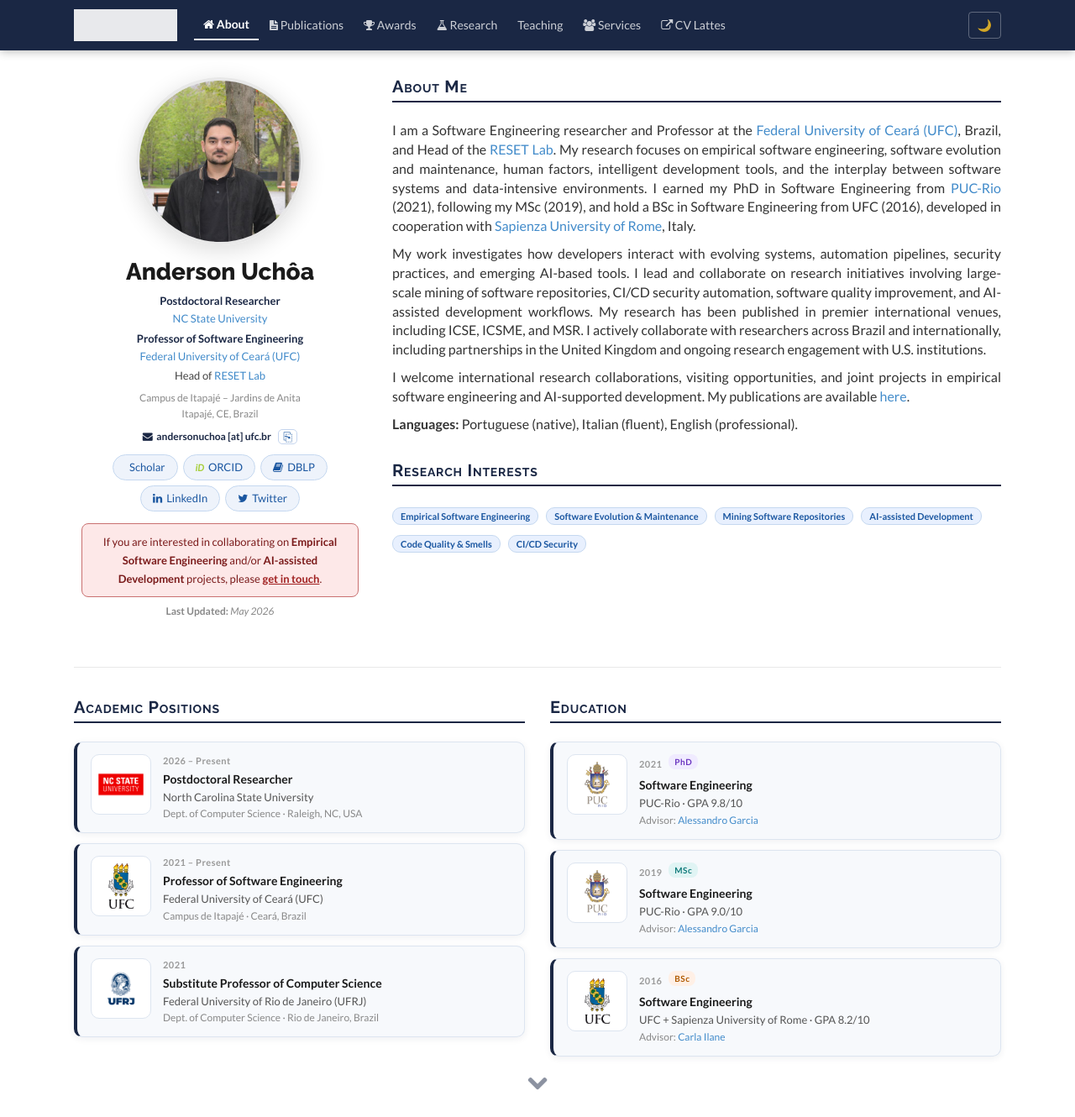
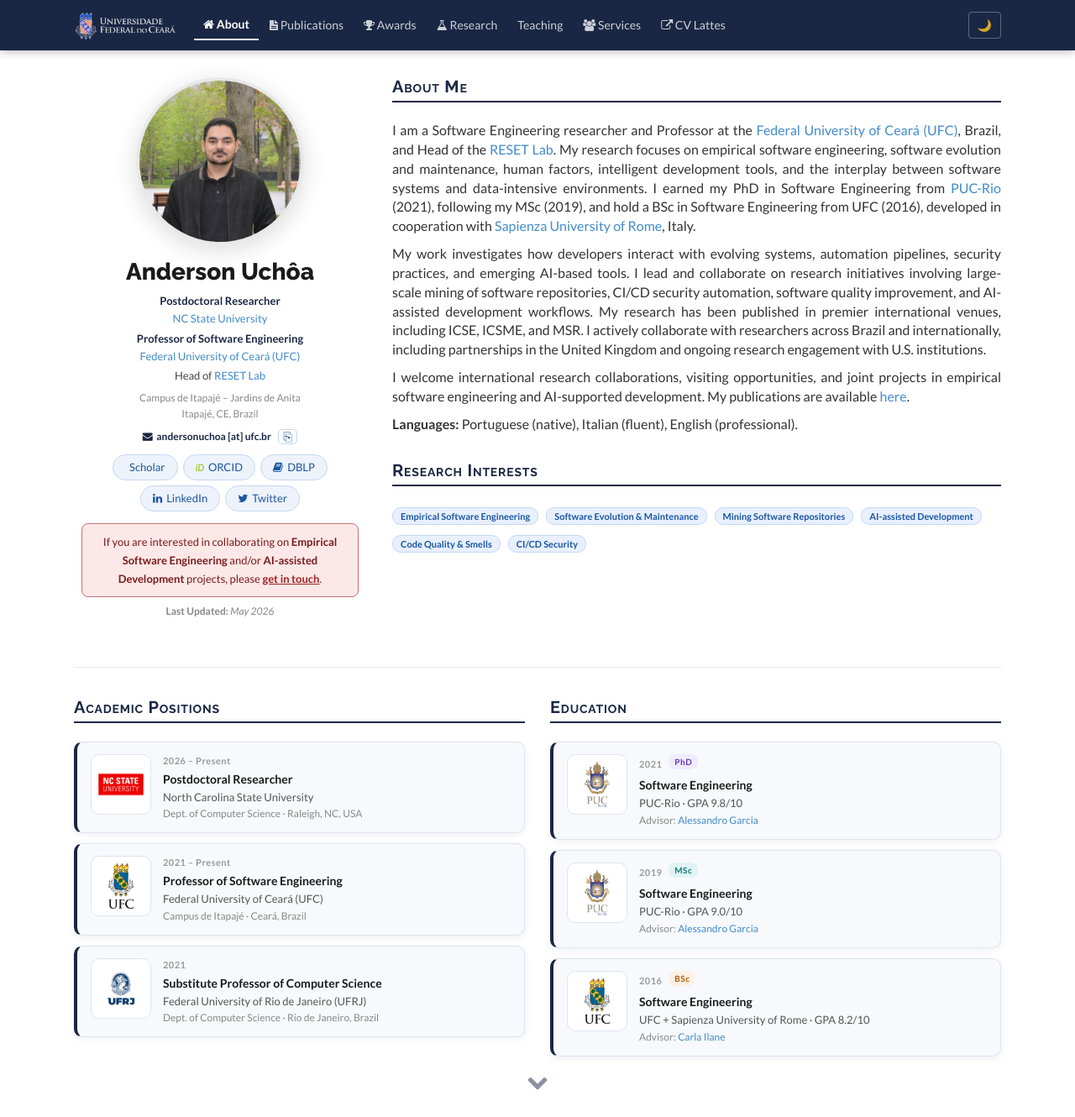
Before and after one commit to anderson-uchoa/anderson-uchoa.github.io, a Jekyll site: the page built from index.html, in a window 1280 px wide and 1330 px high. Shown: the whole window at 84% size. Built offline with Jekyll 4.4.1, drawn with Linux system fonts in a browser that asks for light colours.

Commit message:
fix UFC logo visibility on dark navbar
Replace brightness(0)+invert(1) with invert(1)+mix-blend-mode:screen.
The logo PNG has a white background — the previous filter turned everything
white. Screen blend mode makes the inverted white background disappear into
the dark nav while keeping the logo visible.

Co-Authored-By: Claude Sonnet 4.6 <noreply@anthropic.com>

```diff
--- a/css/style.css
+++ b/css/style.css
@@ -1512,7 +1512,8 @@ body {
 .nav-logo img {
 	height: 38px;
 	width: auto;
-	filter: brightness(0) invert(1);
+	filter: invert(1);
+	mix-blend-mode: screen;
 	opacity: 0.9;
 }
 
```
